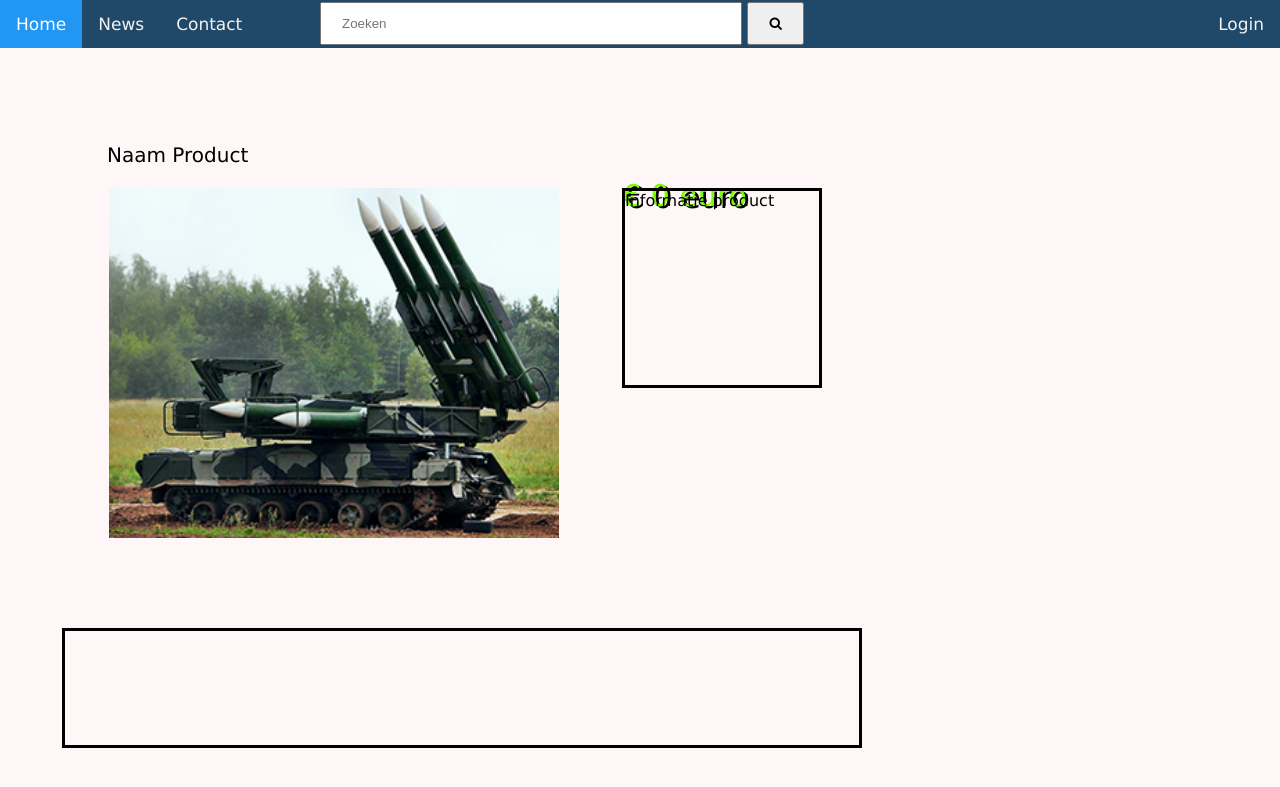
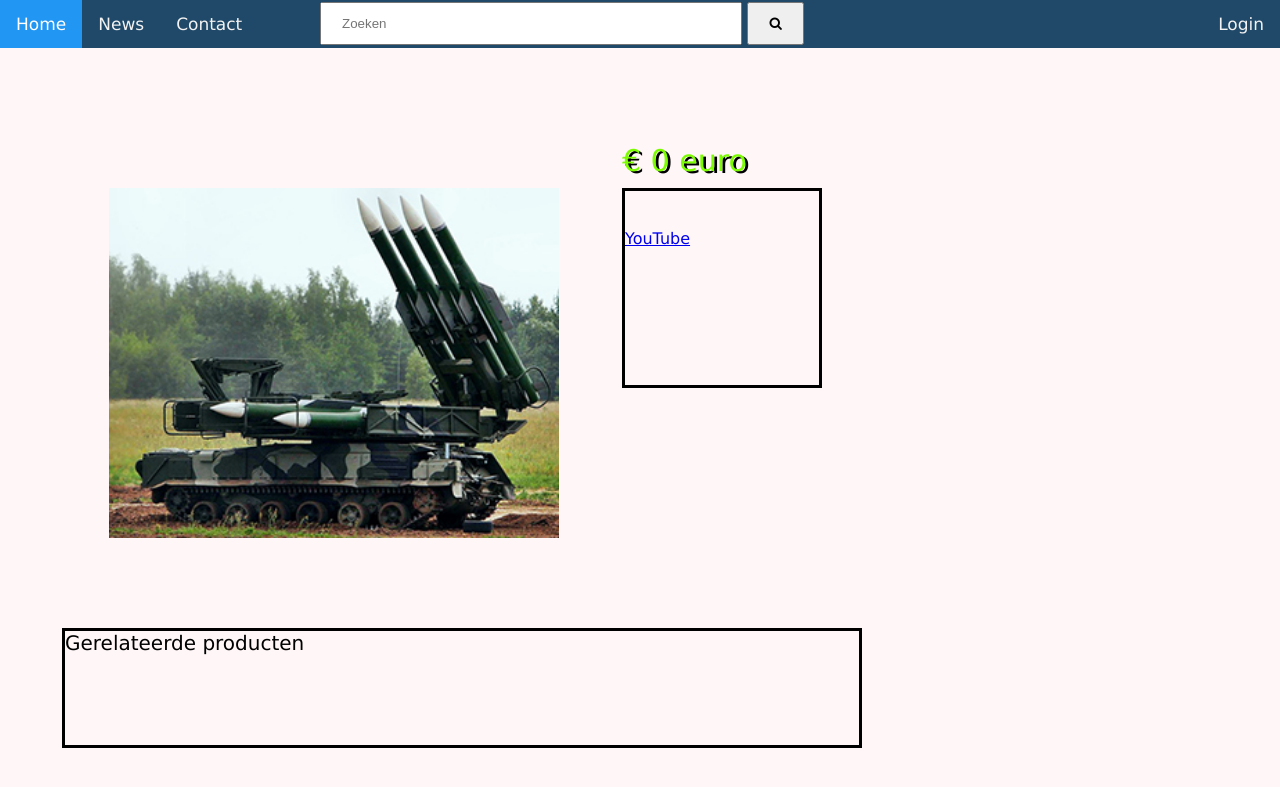
Before and after one commit to JosDUisterhout/wwi, a PHP site: page /producten.php?id=1 in a window 1280 px wide. Shown: the top 787 px of the page. Run offline with PHP 8.4, Linux system fonts and the light colour scheme; data that the repository does not hold is empty.

Commit message:
update for product page
yea boiiiiiiiiiiiiiiiiiiiiiiiiiiiiiiiiiiiiiiiiiiiiiiiiiiiiiiiiiiiiiiiiiiiiiiiiiiiiiiiiiiiiiiiiiiiiiiiiiiiiiiiiiiiiiiiiiiiiiiiiiiiiiiiiiiiiiiiiiiiiiiiiiiiiiiiiiiiiiiiiii

```diff
--- a/producten.php
+++ b/producten.php
@@ -2,6 +2,12 @@
 include('include.php');
 
 global $producten;
+
+$producten = productenItem($_GET['id']);
+$productNaam = $producten[0]['StockItemName'];
+$productPrijs = $producten[0]['RecommendedRetailPrice'];
+$productdails = $producten[0] ["SearchDetails"];
+
 
 ?>
 
@@ -219,8 +225,8 @@
    productnaam  {
         position: absolute;
         top: 15px;
-        right: 595px;
-        width: 200px;
+        right: 345px;
+        width: 450px;
         height: 50px;
         border: 0px solid black;
        font-size: 20px;
@@ -273,7 +279,9 @@
 
 <div class="absolute">
     <productnaam>
-         Naam Product
+        <?php
+        print("$productNaam<br>");
+        ?>
     </productnaam>
     <div class="row">
         <div class="column">
@@ -288,20 +296,19 @@
             <prijs>
 
                 <?php
-                $producten = productenItem($_GET['id']);
-                $productNaam = $producten[0]['StockItemName'];
-                $productPrijs = $producten[0]['RecommendedRetailPrice'];
 
-                print("$productNaam<br>");
+
                 print("€ ".ceil($productPrijs). " euro" . "<br>");
                 ?>
             </prijs>
             <div class="relative">
-                Informatie product
-
+                <?php
+                print $productdails.'<br>'.'<br>';
+                ?>
+                <a href="https://www.youtube.com/results?search_query=<?php echo$productNaam?>" target="_blank">YouTube</a>
             </div>
 <relatedproduct>
-
+    Gerelateerde producten
 </relatedproduct>
 
 
```
